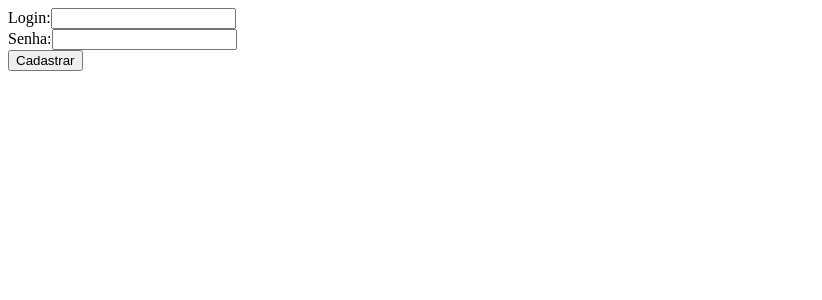
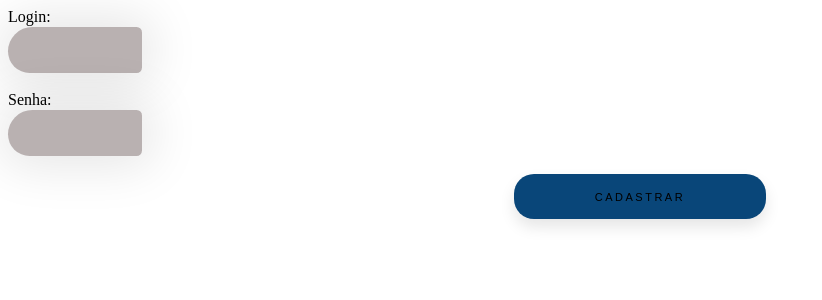
Before and after one commit to gabrielsaimo/vidudi, a PHP site: page /form/cadastro.php in a window 1280 px wide. Shown: the top 300 px of the page, without its empty margins (0-822 px from the left). Run offline with PHP 8.4, Linux system fonts and the light colour scheme.

Commit message:
correnção mobile 0.1

```diff
--- /dev/null
+++ b/css/logins.css
@@ -0,0 +1,85 @@
+@media only screen and (max-width: 500px) {
+    .btn1{  /*** start my css ****/
+        display: flex;
+        text-align: center;
+        align-items: center;
+        justify-content: center;
+        transition: .4s;
+        width: 100%;
+        height: 45px;
+        font-size: 11px;
+        text-transform: uppercase;
+        letter-spacing: 2.5px;
+        font-weight: 500;
+        color: #000;
+        background-color: #094679;
+        border: none;
+        border-radius: 20px;
+        box-shadow: 0px 8px 15px rgba(0, 0, 0, 0.1);
+        transition: all 0.3s ease 0s;
+        cursor: pointer;
+        outline: none;
+    }.btn1:hover {
+        background-color: #2e59e5;
+        box-shadow: 0px 10px 30px rgba(46, 49, 229, 0.4);
+        color: #fff;
+        transform: translateY(-7px);
+    }
+}
+    @media only screen and (min-width: 600px) {
+        .btn1{  /*** start my css ****/
+    display: block;
+    text-align: center;
+    align-items: center;
+    justify-content: center;
+    margin-left:auto;
+    margin-right:auto;
+    transition: .4s;
+    width: 20%;
+    height: 45px;
+    font-size: 11px;
+    text-transform: uppercase;
+    letter-spacing: 2.5px;
+    font-weight: 500;
+    color: #000;
+    background-color: #094679;
+    border: none;
+    border-radius: 20px;
+    box-shadow: 0px 8px 15px rgba(0, 0, 0, 0.1);
+    transition: all 0.3s ease 0s;
+    cursor: pointer;
+    outline: none;
+}.btn1:hover {
+    background-color: #2e59e5;
+    box-shadow: 0px 10px 30px rgba(46, 49, 229, 0.4);
+    color: #fff;
+    transform: translateY(-7px);
+}
+.labelmobi{
+    display: block;
+    margin-left:auto;
+    margin-right:auto;
+    }
+}
+.texto{  /*** futurista esquerda ****/
+    display: flex;
+    text-align: center;
+    align-items: center;
+    justify-content: center;
+    width: 130px;
+    height: 44px;
+    margin-top: 1px;
+    font-size: 11px;
+    text-transform: uppercase;
+    letter-spacing: 2.5px;
+    font-weight: 500;
+    color: #000;
+    margin-right: -25px;
+    background-color: rgb(185, 177, 177);
+    border: none;
+    border-radius: 45px 10px 10px 40px;
+    box-shadow:0px 0px 50px 10px rgba(0, 0, 0, 0.1);
+    transition: all 0.3s ease 0s;
+    cursor:default;
+    outline: none;
+}
--- a/form/cadastro.php
+++ b/form/cadastro.php
@@ -4,13 +4,14 @@
     <meta charset="UTF-8">
     <meta http-equiv="X-UA-Compatible" content="IE=edge">
     <meta name="viewport" content="width=device-width, initial-scale=1.0">
+    <link rel="stylesheet" type="text/css" href="../css/logins.css">
     <title>Login</title>
 </head>
 <body>
-    <form method="POST" action="cadastrocb.php">
-        <label class="texto1">Login:</label><input class="texto" type="text" name="login" id="login"><br>
-        <label class="texto1">Senha:</label><input class="texto" type="password" name="senha" id="senha"><br>
-        <input type="submit" value="Cadastrar" id="cadastrar" name="cadastrar">
+    <form method="POST" action="cadastrocb.php" class="formlogin">
+        <label class="labelmobi">Login:</label><input class="texto" type="text" name="login" id="login"><br>
+        <label class="labelmobi">Senha:</label><input class="texto" type="password" name="senha" id="senha"><br>
+        <input class="btn1" type="submit" value="Cadastrar" id="cadastrar" name="cadastrar">
         </form>
 </body>
 </html>
```
Also changed, not shown: css/style.css (+169 -58 lines), form/icelula.php (+5 -4 lines), form/index.php (+17 -10 lines), form/ipessoa.php (+3 -1 lines), form/login.php (+9 -5 lines), pesquisa.php (+8 -3 lines).
